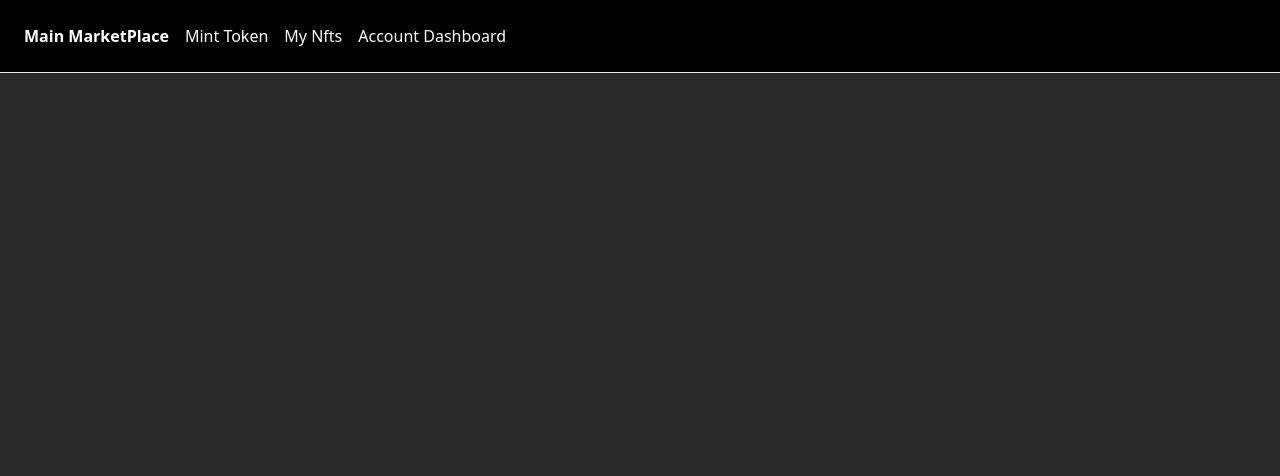
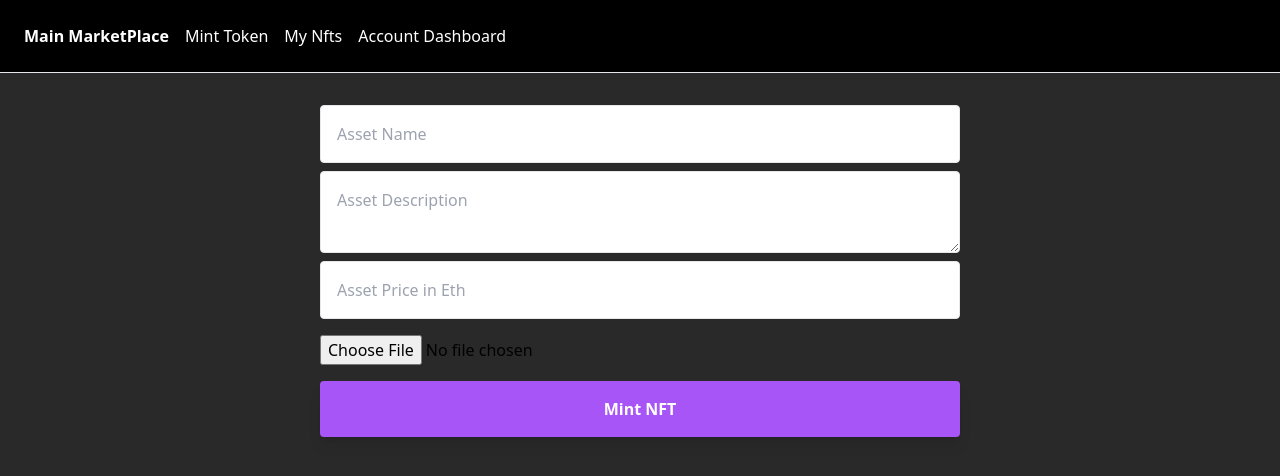
Before and after one commit to Vivek1121sachdev/NFT-MarketPlace, a Next.js app: page /mint-item in a window 1280 px wide. Shown: the top 476 px of the page. Built offline with nearby package versions, Linux system fonts and the light colour scheme; what ipfs-http-client would draw is missing.

Commit message:
mint-item

```diff
--- a/pages/_app.js
+++ b/pages/_app.js
@@ -13,7 +13,7 @@ function MyMarketPlace({Component, pageProps}){
             Main MarketPlace
           </a>
         </Link>
-        <Link href='/'>
+        <Link href='pages/api/mint-item'>
           <a className='mr-4'>
             Mint Token
           </a>
--- a/pages/mint-item.js
+++ b/pages/mint-item.js
@@ -13,10 +13,10 @@ import { useRouter } from 'next/router'
 
 //in this component we set the ipfs  up to host our nft data of file storage
 
-const client = ipfsHttpClient('https://ipfs.infura.io:5001/api/v0/')
+const client = ipfsHttpClient('https://ipfs.infura.io:5001/api/v0')
 export default function MintItem(){
     const [fileUrl, setFileUrl] = useState(null)
-    const [formInput, setFormInput] = useState({price:"", name:"", description:""})
+    const [formInput, updateFormInput] = useState({price:"", name:"", description:""})
     const router = useRouter()
 
     //set up a function to fireoff when we update file in our form -we can add our NFT images- IPFS
@@ -24,17 +24,94 @@ export default function MintItem(){
     async function onChange(e){
         const file = e.target.files[0]
         try{
-
-
         const added = await client.add (
-            file,{
+            file, {
                 progress: (prog) => console.log(`received: ${prog}`)
-            }
-        )
-        const url = `https://ipfs.infura.io:5001/api/v0/${added.path}`
+            })
+        const url = `https://ipfs.infura.io/ipfs/${added.path}`
         setFileUrl(url)
         } catch(error) {
             console.log('Error uploading file', error)
         }
     }
-}111
+
+    async function createMarket() {
+        const {name, description, price} = formInput
+        if(!name || !description || !price || !fileUrl) return
+        // upload to IPFS
+        const data = JSON.stringify({
+            name, description, image: fileUrl
+        })
+        try {
+            const added = await client.add(data)
+            const url = `https://ipfs.infura.io/ipfs/${added.path}`
+            // run a function that creates sale and passes in the url
+            createSale(url)
+            } catch (error) {
+                console.log('Error uploading file:', error)
+            }
+    }
+
+    async function createSale(url) {
+        // create the items and list them on the marketplace
+        const web3Moda = new Web3Modal()
+        const connection = await web3Moda.connect()
+        const provider = new ethers.providers.Web3Provider(connection)
+        const signer = provider.getSigner()
+
+        // we want to create the token
+        let contract = new ethers.Contract(nftaddress, NFT.abi, signer)
+        let transaction = await contract.mintToken(url)
+        let tx = await transaction.wait()
+        let event = tx.events[0]
+        let value = event.args[2]
+        let tokenId = value.toNumber()
+        const price = ethers.utils.parseUnits(formInput.price, 'ether')
+
+        // list the item for sale on the marketplace
+        contract = new ethers.Contract(nftmarketaddress, MyMarket.abi, signer)
+        let listingPrice = await contract.getListingPrice()
+        listingPrice = listingPrice.toString()
+
+        transaction = await contract.makeMarketItem(nftaddress, tokenId, price, {value: listingPrice})
+        await transaction.wait()
+        router.push('./')
+    }
+
+    return (
+        <div className='flex justify-center'>
+            <div className='w-1/2 flex flex-col pb-12'>
+                <input
+                placeholder='Asset Name'
+                className='mt-8 border rounded p-4'
+                onChange={ e => updateFormInput({...formInput, name: e.target.value})}
+                />
+                <textarea
+                placeholder='Asset Description'
+                className='mt-2 border rounded p-4'
+                onChange={ e => updateFormInput({...formInput, description: e.target.value})}
+                />
+                <input
+                placeholder='Asset Price in Eth'
+                className='mt-2 border rounded p-4'
+                onChange={ e => updateFormInput({...formInput, price: e.target.value})}
+                />
+                <input
+                type='file'
+                name='Asset'
+                className='mt-4'
+                onChange={onChange}
+                />
+                {
+                    fileUrl && (<img className='rounded mt-4' width='350px' src={fileUrl} />)
+                }
+                <button onClick={createMarket}
+                className='font-bold mt-4 bg-purple-500 text-white rounded p-4 shadow-lg'
+                >
+                    Mint NFT
+                </button>
+            </div>
+        </div>
+    )
+
+}
```
Also changed, not shown: pages/index.js (+2 -11 lines).
